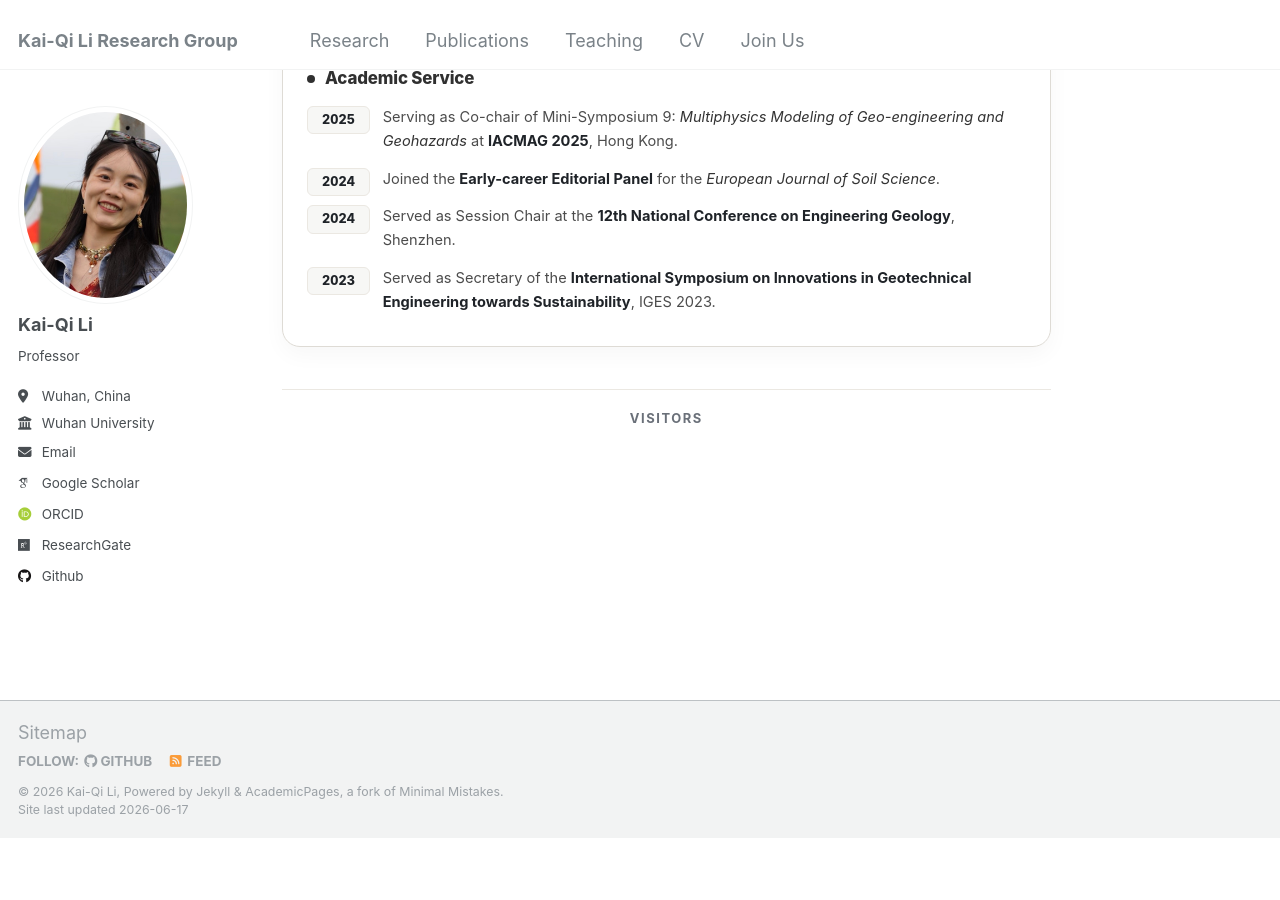
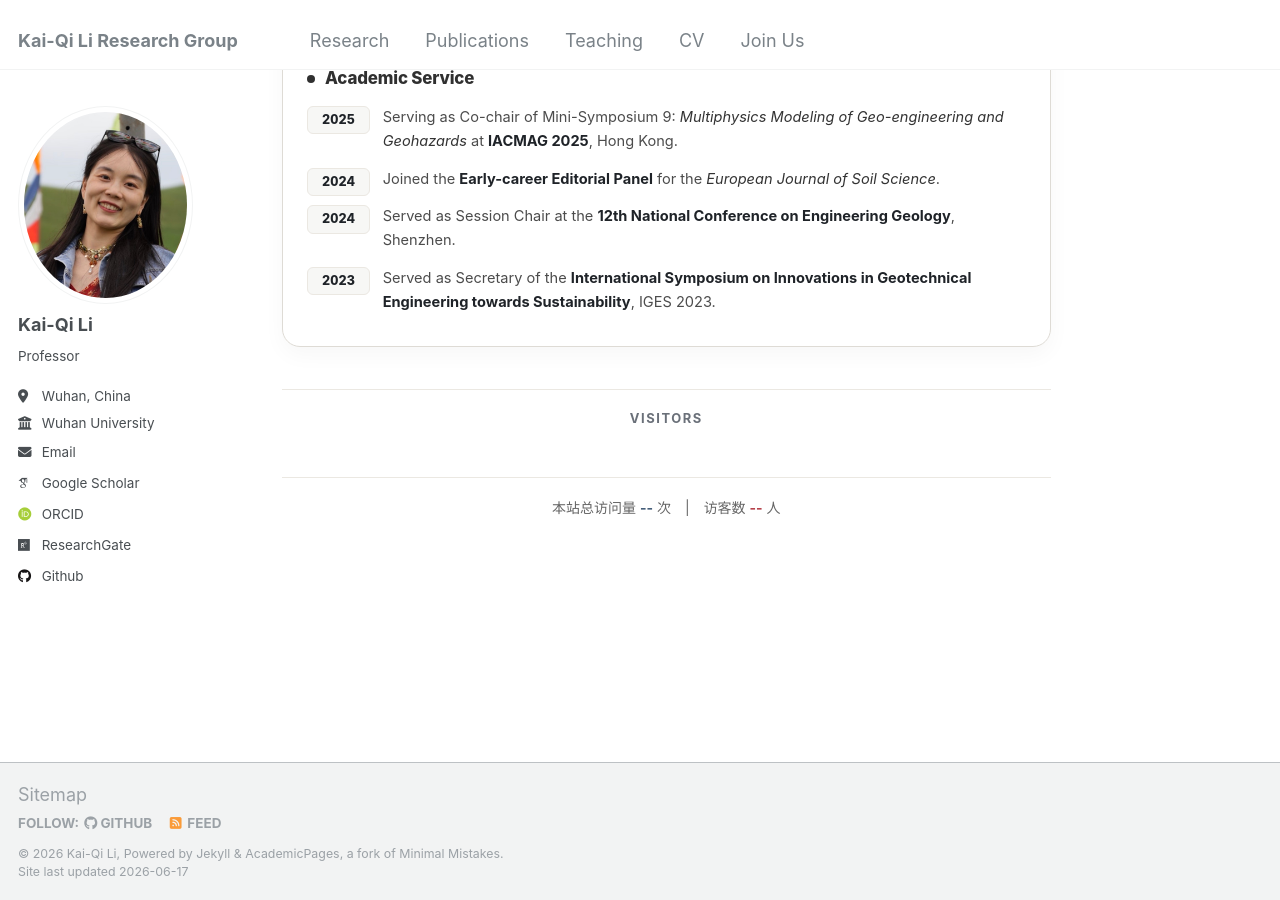
Before and after one commit to kqceeli/kqceeli.github.io, a Jekyll site: the page built from _pages/about.md, in a window 1280 px wide and 900 px high, scrolled down 3751 px. Built offline with Jekyll 4.4.1, drawn with Linux system fonts in a browser that asks for light colours; some web fonts are replaced; comment, search, counter and statistics services are not loaded; before the commit the page ends 4589 px from its top, so only the background shows below that.

Commit message:
Update about.md

```diff
--- a/_pages/about.md
+++ b/_pages/about.md
@@ -966,4 +966,19 @@ redirect_from:
   </script>
 </section>
 
+
+<!-- 引入不蒜子脚本 -->
+<script async src="//busuanzi.ibruce.info/busuanzi/2.3/busuanzi.pure.mini.js"></script>
+
+<!-- 显示统计文字 -->
+<div class="kq-visitors" style="text-align: center; font-size: 14px; color: #666; margin-top: 20px;">
+  <span id="busuanzi_container_site_pv">
+    本站总访问量 <span id="busuanzi_value_site_pv" style="font-weight: bold; color: #465f7a;">--</span> 次
+  </span>
+  <span style="margin: 0 10px;">|</span>
+  <span id="busuanzi_container_site_uv">
+    访客数 <span id="busuanzi_value_site_uv" style="font-weight: bold; color: #b6424b;">--</span> 人
+  </span>
 </div>
+
+</div>
```
